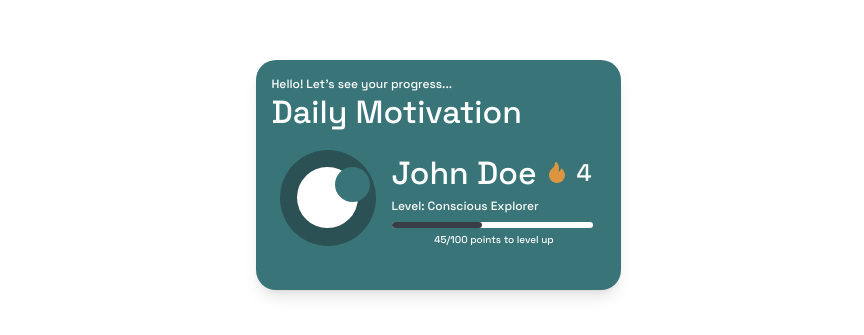
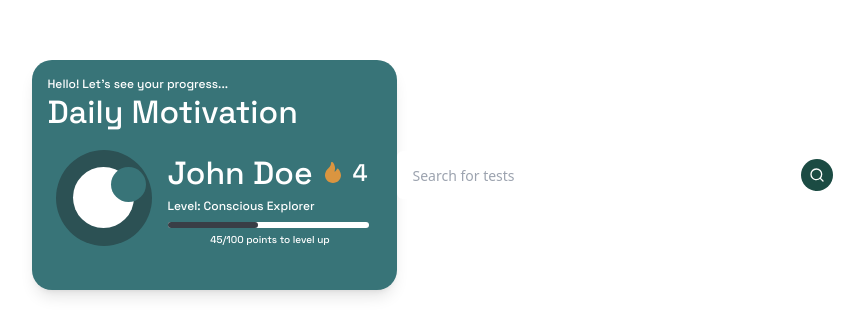
Before and after one commit to bitfalt/miniapp-monorepo, a Next.js app in the folder frontend/: page / in a window 1280 px wide. Shown: the part 225-560 px from the top of the page, without its empty margins (202-1066 px from the left). Built offline with nearby package versions, Linux system fonts and the light colour scheme; what @worldcoin/minikit-js would draw is missing.

Commit message:
feat:add search bar component

```diff
--- a/frontend/src/app/page.tsx
+++ b/frontend/src/app/page.tsx
@@ -1,11 +1,13 @@
 "use client";
 
-import { ProfileCard } from '@/components/ui/ProfileCard'
+import { ProfileCard } from '@/components/UI/ProfileCard'
+import SearchBar from '@/components/UI/Search-Bar'
 
 export default function Home() {
   return (
     <div className="flex min-h-screen items-center justify-center">
       <ProfileCard />
+      <SearchBar onSearch={(query) => console.log(query)} />
     </div>
   )
 }
--- /dev/null
+++ b/frontend/src/components/ui/Search-Bar.tsx
@@ -0,0 +1,73 @@
+"use client"
+
+import { useState, ChangeEvent, KeyboardEvent, InputHTMLAttributes, forwardRef } from 'react'
+import { Search } from 'lucide-react'
+
+// Utility function for class names
+const cn = (...classes: (string | boolean | undefined)[]) => classes.filter(Boolean).join(' ')
+
+// Input component
+const Input = forwardRef<HTMLInputElement, InputHTMLAttributes<HTMLInputElement>>(
+  ({ className, type, ...props }, ref) => {
+    return (
+      <input
+        type={type}
+        className={cn(
+          "flex h-10 w-full rounded-md border border-input bg-background px-3 py-2 text-sm ring-offset-background file:border-0 file:bg-transparent file:text-sm file:font-medium placeholder:text-muted-foreground focus-visible:outline-none focus-visible:ring-2 focus-visible:ring-ring focus-visible:ring-offset-2 disabled:cursor-not-allowed disabled:opacity-50",
+          className
+        )}
+        ref={ref}
+        {...props}
+      />
+    )
+  }
+)
+Input.displayName = "Input"
+
+interface SearchBarProps {
+  onSearch: (query: string) => void
+  className?: string
+  placeholder?: string
+}
+
+export default function SearchBar({
+  onSearch,
+  className,
+  placeholder = "Search for tests"
+}: SearchBarProps) {
+  const [searchQuery, setSearchQuery] = useState('')
+
+  const handleSearch = () => {
+    onSearch(searchQuery)
+  }
+
+  const handleInputChange = (e: ChangeEvent<HTMLInputElement>) => {
+    setSearchQuery(e.target.value)
+  }
+
+  const handleKeyPress = (e: KeyboardEvent<HTMLInputElement>) => {
+    if (e.key === 'Enter') {
+      handleSearch()
+    }
+  }
+
+  return (
+    <div className={cn("relative w-full max-w-md", className)}>
+      <Input
+        type="search"
+        placeholder={placeholder}
+        value={searchQuery}
+        onChange={handleInputChange}
+        onKeyPress={handleKeyPress}
+        className="w-full h-12 pl-4 pr-12 bg-white rounded-full border-0 text-gray-600 placeholder:text-gray-400 focus-visible:ring-0 focus-visible:ring-offset-0"
+      />
+      <button
+        onClick={handleSearch}
+        className="absolute right-3 top-1/2 -translate-y-1/2 bg-[#1B4B43] p-2 rounded-full transition-colors hover:bg-[#15372F] focus:outline-none focus:ring-2 focus:ring-[#1B4B43] focus:ring-offset-2"
+        aria-label="Search"
+      >
+        <Search className="w-4 h-4 text-white" />
+      </button>
+    </div>
+  )
+}
```
Also changed, not shown: tsconfig.json (added, +8 -0 lines), 1 other file (tests, documents, lock files or other folders).
